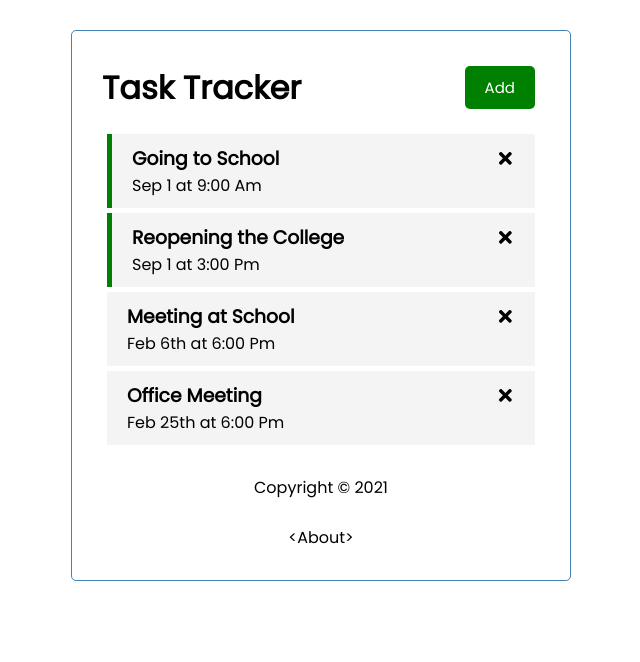
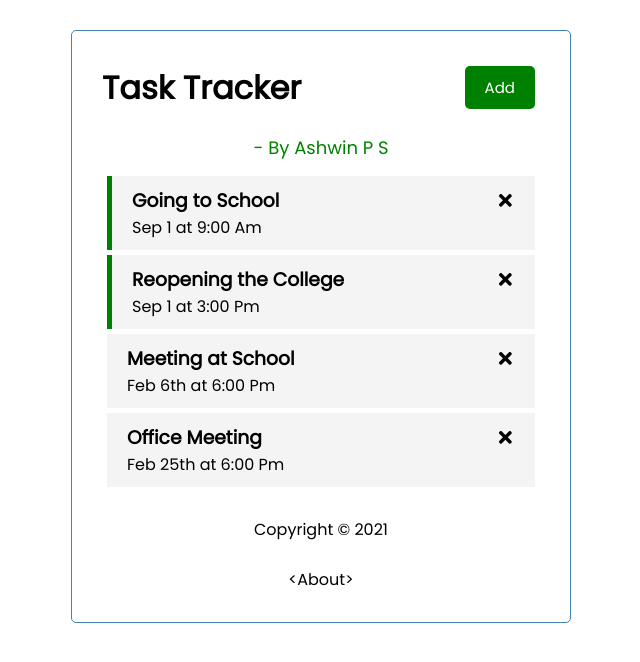
Before and after one commit to Ashwin-P-S/react-task-tracker, a React (Create React App) app: page / in a window 1280 px wide. Shown: the top 662 px of the page, without its empty margins (319-959 px from the left). Built offline with nearby package versions, Linux system fonts and the light colour scheme.

Commit message:
Completed Editing

```diff
--- a/src/App.js
+++ b/src/App.js
@@ -1,6 +1,7 @@
 import { useState } from 'react';
 import {BrowserRouter as Router, Route } from 'react-router-dom';
 import Header from './components/Header';
+import Name from './components/Name'
 import Task from './components/Task';
 import AddTask from './components/AddTask';
 import Footer from './components/Footer';
@@ -58,7 +59,7 @@ function App() {
     <Router>
       <div className="container">
         <Header onAdd={() => setShowAddTask(!showAddTask)} showAdd={showAddTask}/>
-
+        <Name />
         <Route path='/' exact render={ (props) => (
           <>
           {showAddTask && <AddTask key={task.id} onAdd={addTask}/>}
--- a/src/components/Header.js
+++ b/src/components/Header.js
@@ -1,6 +1,7 @@
 import PropTypes from 'prop-types'
 import Button from './Button'
 import { useLocation } from 'react-router-dom'
+
 
 const Header = ({ title, onAdd, showAdd }) => {
 
--- /dev/null
+++ b/src/components/Name.js
@@ -0,0 +1,11 @@
+import React from 'react'
+
+const Name = () => {
+    return (
+        <div className='myName'>
+            - By&nbsp;<a href='https://ashwin-p-s.github.io/portfolio' target="_blank" rel="noreferrer" className='myNameLink'>Ashwin P S</a>
+        </div>
+    )
+}
+
+export default Name
--- a/src/index.css
+++ b/src/index.css
@@ -45,8 +45,9 @@ body {
   outline: none;
 }
 
-.btn:active {
+.btn:active, .btn:hover {
   transform: scale(0.98);
+  font-size: 110%;
 }
 
 .btn-block {
@@ -118,3 +119,16 @@ footer {
   color: green;
   font-size: 105%;
 }
+.myName, .myNameLink{
+  text-decoration: none;
+  text-align: center;
+  color: green;
+  padding-bottom: 10px;
+  font-size: 18px;
+}
+.myNameLink:hover{
+  cursor: pointer;
+  font-size: 110%;
+  column-gap: 10px;
+  -webkit-column-gap: 10px;
+}
```
